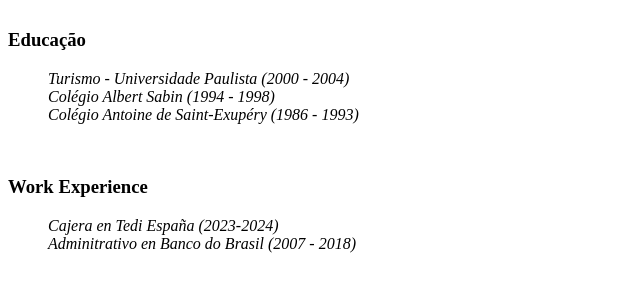
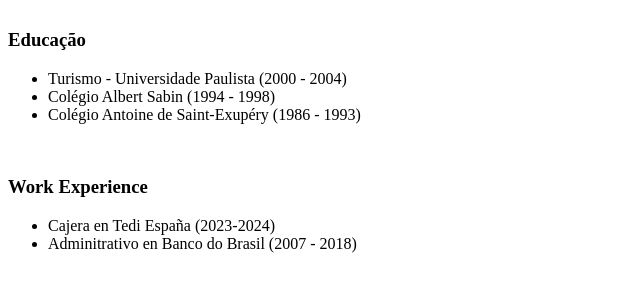
Before and after one commit to SusiFP/html-Capstone-Project, a plain HTML site: page index.html in a window 1280 px wide. Shown: the part 371-674 px from the top of the page, without its empty margins (0-640 px from the left). Drawn offline with Linux system fonts and the light colour scheme.

Commit message:
Update index.html

```diff
--- a/index.html
+++ b/index.html
@@ -13,14 +13,14 @@
     Meu objetivo é começar a trabalhar na área de Web Development.</p><br>
   <h3>Educação</h3>
    <ul>
-    <i>Turismo - Universidade Paulista (2000 - 2004)</i><br>
-    <i>Colégio Albert Sabin (1994 - 1998)</i><br />
-    <i>Colégio Antoine de Saint-Exupéry (1986 - 1993)</i>
+    <li>Turismo - Universidade Paulista (2000 - 2004)</li>
+    <li>Colégio Albert Sabin (1994 - 1998)</li>
+    <li>Colégio Antoine de Saint-Exupéry (1986 - 1993)</li>
    </ul><br />
   <h3>Work Experience</h3>
    <ul>
-    <i>Cajera en Tedi España (2023-2024)</i><br />
-    <i>Adminitrativo en Banco do Brasil (2007 - 2018)</i>
+    <li>Cajera en Tedi España (2023-2024)</li>
+    <li>Adminitrativo en Banco do Brasil (2007 - 2018)</li>
    </ul><br />
   <h3>Habilidades</h3>
    <p>Sou uma mulher proativa que aprende com muita faciliadade.<br />
```
